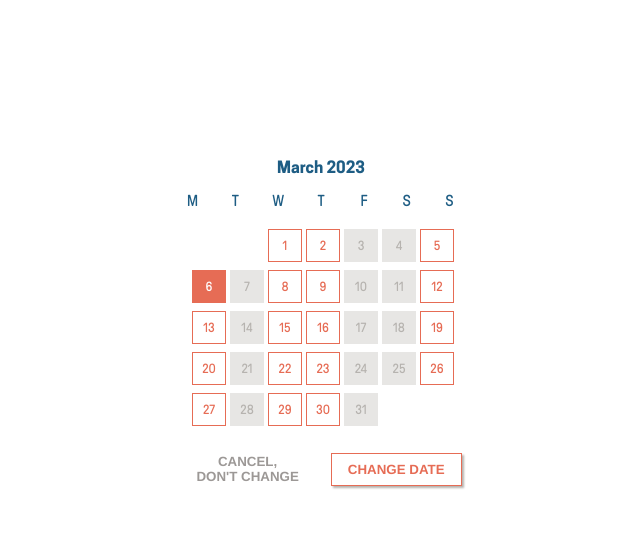
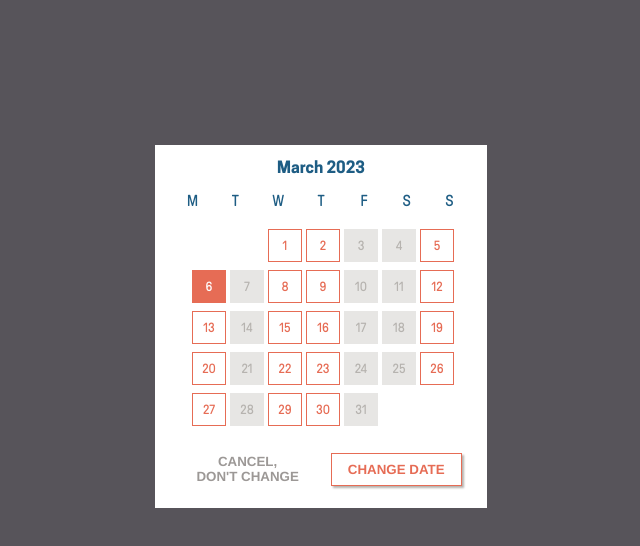
Before and after one commit to damiensedgwick/calendar_task, a React (Create React App) app: page / in a window 1280 px wide. Shown: the top 546 px of the page, without its empty margins (319-959 px from the left). Built offline with nearby package versions, Linux system fonts and the light colour scheme; a web font is replaced by a local one.

Commit message:
added modal overlay for when it is open

```diff
--- a/src/components/Modal.tsx
+++ b/src/components/Modal.tsx
@@ -5,5 +5,10 @@ interface ModalProps {
 }
 
 export const Modal = ({ children }: ModalProps) => {
-  return <div className="modal">{children}</div>;
+  return (
+    <div className="modal">
+      <div className="modal-overlay"></div>
+      {children}
+    </div>
+  );
 };
--- a/src/styles/base/_brand-colours.sass
+++ b/src/styles/base/_brand-colours.sass
@@ -87,3 +87,6 @@ $grey-300: #cfccc9
 $grey-400: #b6b3af
 $grey-500: #9c9896
 $grey-600: #696563
+
+// Modal Overlay
+$modal-overlay: #57545a
--- a/src/styles/components/_delivery-day-calendar.sass
+++ b/src/styles/components/_delivery-day-calendar.sass
@@ -1,7 +1,8 @@
 .delivery-day-calendar
   padding: 1rem
   max-width: 640px
-  background: $brand-white // temp
+  background: $brand-white
+  z-index: 100
 
   p
     margin: 0 0 1rem 0
--- a/src/styles/components/_modal.sass
+++ b/src/styles/components/_modal.sass
@@ -6,3 +6,12 @@
   align-items: center
   align-content: center
   justify-content: center
+
+  .modal-overlay
+    position: fixed
+    top: 0
+    left: 0
+    width: 100%
+    height: 100%
+    background-color: $modal-overlay
+    z-index: 50
```
